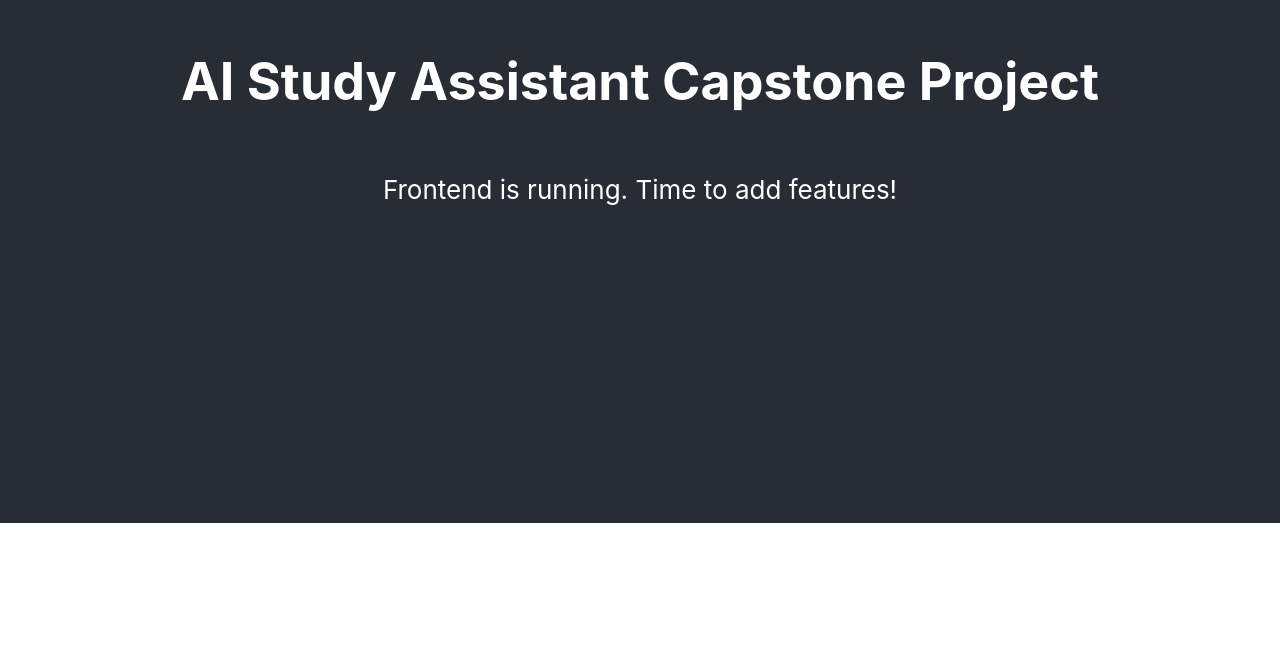
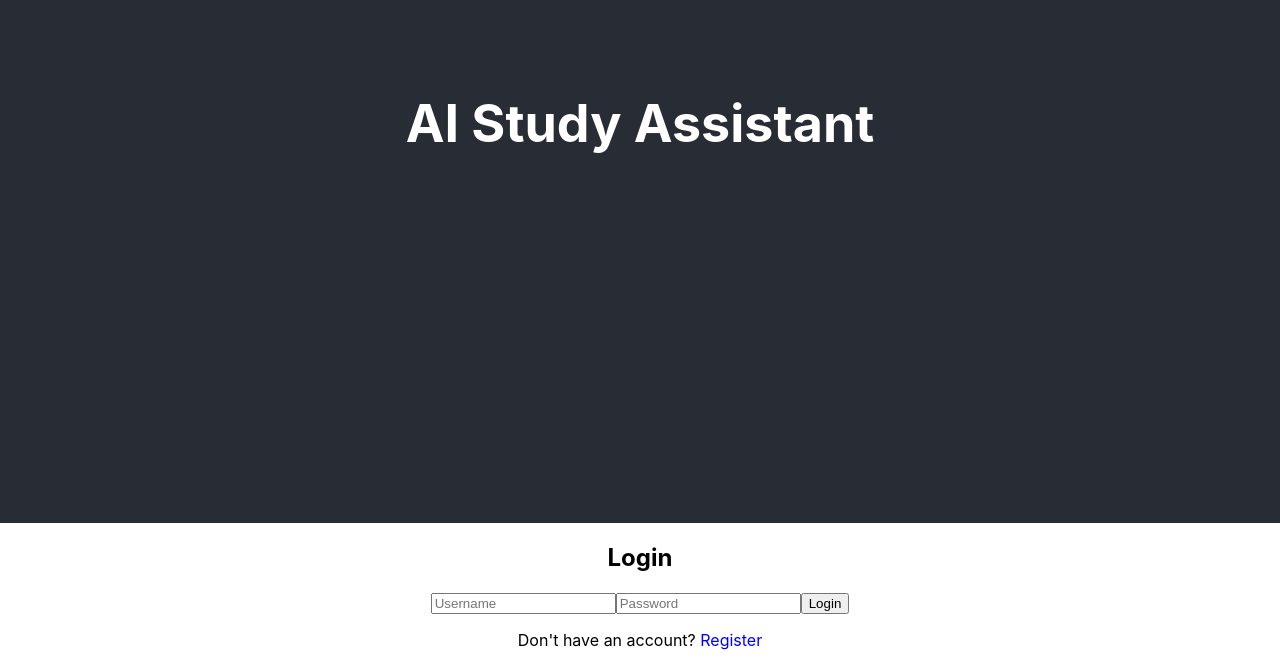
Before and after one commit to Mikecmyk/AI-Study-Assistant-Capstone, a React (Create React App) app in the folder frontend/: page / in a window 1280 px wide. Shown: the part 277-943 px from the top of the page. Before the commit the page ends 800 px from the top, so only its background shows below. Built offline with nearby package versions, Linux system fonts and the light colour scheme.

Commit message:
feat: Integrated Auth component and implemented main application state logic

```diff
--- a/frontend/src/App.js
+++ b/frontend/src/App.js
@@ -1,14 +1,56 @@
-// frontend/src/App.js (Minimal)
-import React from 'react';
+// frontend/src/App.js
+
+import React, { useState } from 'react';
 import './App.css';
+import Auth from './components/Auth';
 
 function App() {
+
+  const [isAuthenticated, setIsAuthenticated] = useState(false);
+  const [user, setUser] = useState(null);
+
+
+  const handleAuthSuccess = (authData) => {
+
+    console.log("Authentication successful! Data:", authData);
+
+
+    setIsAuthenticated(true);
+    setUser(authData.user);
+
+
+  };
+
+  const handleLogout = () => {
+
+    setIsAuthenticated(false);
+    setUser(null);
+  };
+
   return (
     <div className="App">
       <header className="App-header">
-        <h1>AI Study Assistant Capstone Project</h1>
-        <p>Frontend is running. Time to add features!</p>
+        <h1>AI Study Assistant</h1>
+        {user && (
+          <div className="user-info">
+            Welcome, {user}!
+            <button onClick={handleLogout}>Logout</button>
+          </div>
+        )}
       </header>
+
+      <main className="App-main">
+        {!isAuthenticated ? (
+
+          <Auth onAuth={handleAuthSuccess} />
+        ) : (
+
+          <div>
+            <h2>Welcome to your Dashboard, {user}!</h2>
+            <p>Here you will generate your study plans and review history.</p>
+          </div>
+        )}
+      </main>
     </div>
   );
 }
```
